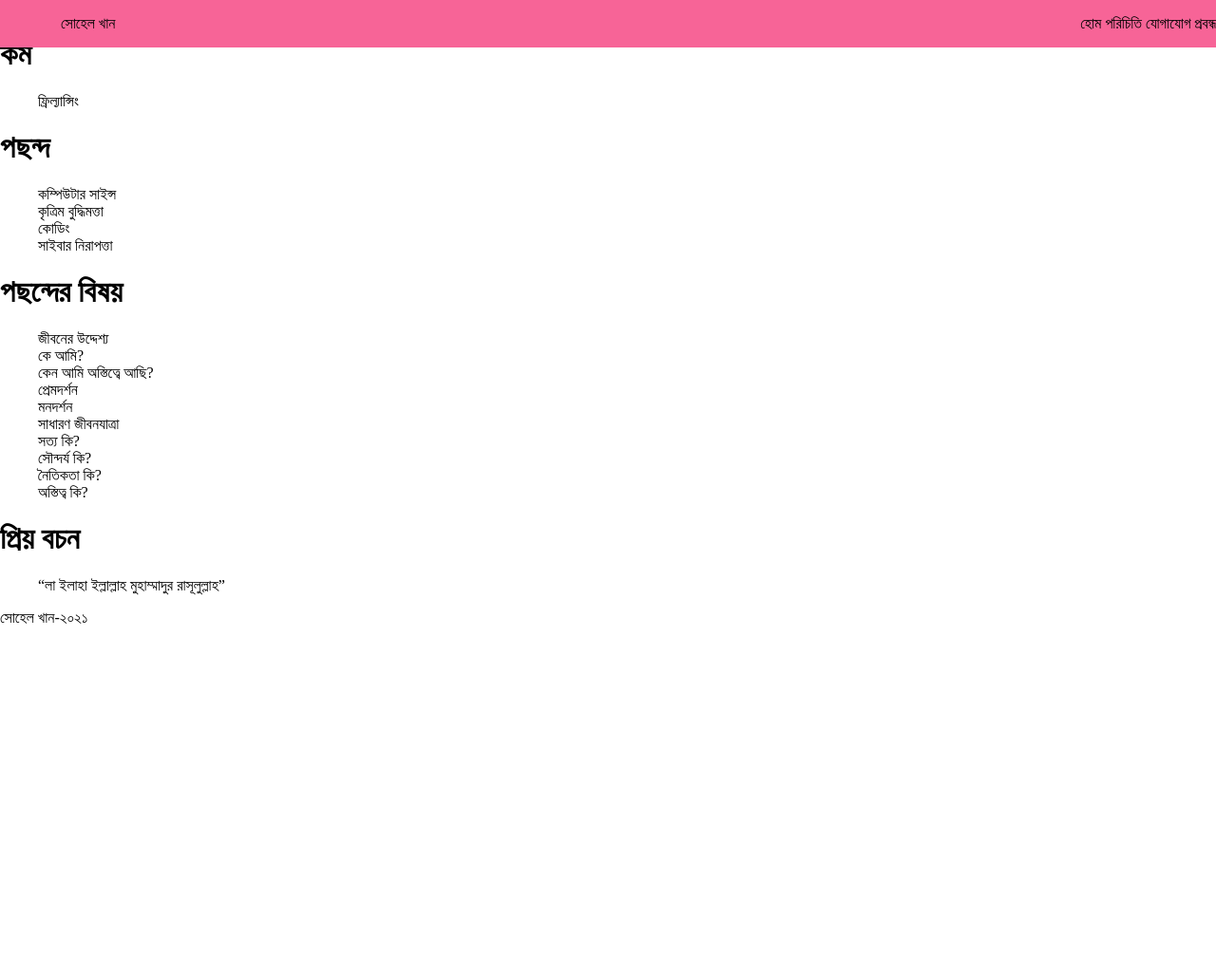
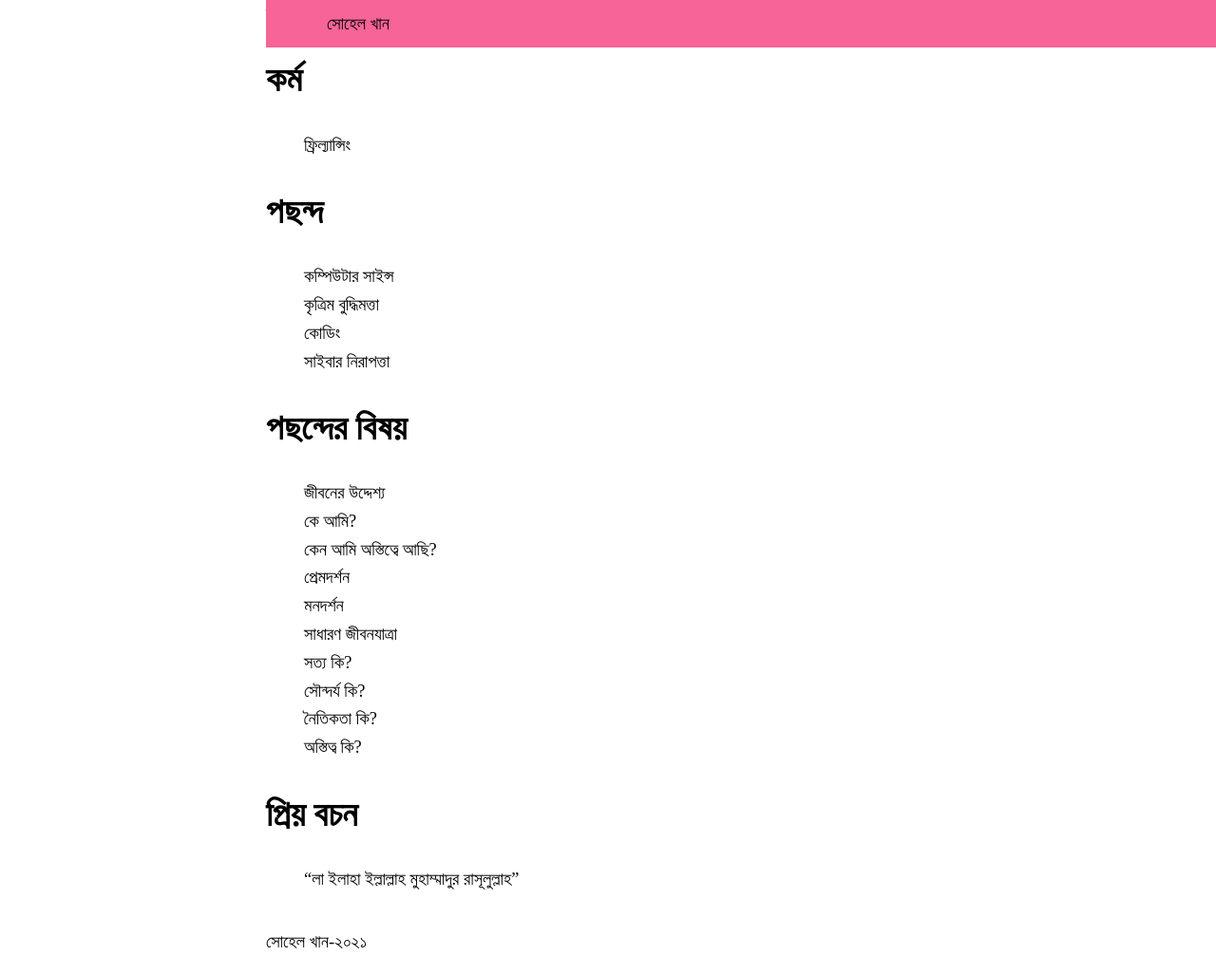
Before and after one commit to sohelkhanz/sohelkhanz.github.io, a Jekyll site: the page built from index.md, in a window 1280 px wide and 1026 px high. Shown: the whole window at 95% size. Built offline with Jekyll 4.4.1, drawn with Linux system fonts in a browser that asks for light colours.

Commit message:
Update style.css

```diff
--- a/assets/css/style.css
+++ b/assets/css/style.css
@@ -1,8 +1,18 @@
-html, body {
-       width: 100%;
-       height: 100%;
-       margin: 0;
-       padding: 0;
+body {
+  color: #000;
+  background: #fff;
+  font-size: 1.15rem;
+  line-height: 1.618;
+  display: flex;
+  min-height: 100vh;
+  flex-direction: column;
+  flex: 1;
+  margin: 0 auto;
+  max-width: 45rem;
+  padding: 0 .5rem;
+  overflow-x: hidden;
+	word-break: break-word;
+	overflow-wrap: break-word;
 }
 a {
     text-decoration: none;
```
